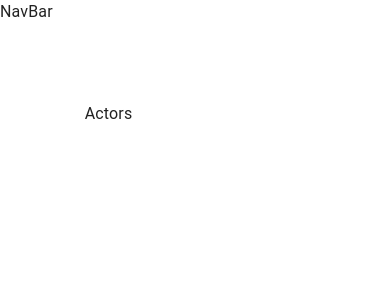
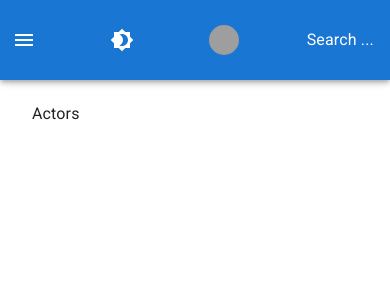
Before and after one commit to aditya-gore/filmistaan, a React (Create React App) app: page /actors/1 in a window 390 px wide. Shown: the top 300 px of the page. Built offline with nearby package versions, Linux system fonts and the light colour scheme; grey boxes are pictures that could not be loaded.

Commit message:
navbar basic

```diff
--- a/public/index.html
+++ b/public/index.html
@@ -11,6 +11,13 @@
     />
     <link rel="apple-touch-icon" href="%PUBLIC_URL%/logo192.png" />
     <link rel="manifest" href="%PUBLIC_URL%/manifest.json" />
+    <link rel="preconnect" href="https://fonts.googleapis.com" />
+    <link rel="preconnect" href="https://fonts.gstatic.com" crossorigin />
+    <link
+      rel="stylesheet"
+      href="https://fonts.googleapis.com/css2?family=Roboto:wght@300;400;500;600;700&display=swap"
+    />
+
     <title>Filmpire</title>
   </head>
   <body>
--- a/src/components/NavBar/NavBar.jsx
+++ b/src/components/NavBar/NavBar.jsx
@@ -1,9 +1,81 @@
+/* eslint-disable import/no-named-as-default-member */
+/* eslint-disable import/no-named-as-default */
+/* eslint-disable jsx-quotes */
+/* eslint-disable no-unused-vars */
+/* eslint-disable import/no-extraneous-dependencies */
 /* eslint-disable no-console */
 import React from 'react';
+import {
+  AppBar,
+  IconButton,
+  Toolbar,
+  Drawer,
+  Button,
+  Avatar,
+  useMediaQuery,
+} from '@mui/material';
+import {
+  Menu,
+  AccountCircle,
+  Brightness4,
+  Brightness7,
+} from '@mui/icons-material';
+import { Link } from 'react-router-dom';
+import { useTheme } from '@mui/material/styles';
+
+import useStyles from './styles';
 
 const NavBar = () => {
-  console.log('NavBar');
-  return <div>NavBar</div>;
+  const classes = useStyles();
+  const isMobile = useMediaQuery('(max-width:600px)');
+  const theme = useTheme();
+  const isAuthenticated = true;
+  return (
+    <>
+      <AppBar position='fixed'>
+        <Toolbar className={classes.toolbar}>
+          {isMobile && (
+            <IconButton
+              color='inherit'
+              edge='start'
+              style={{ outline: 'none' }}
+              onClick={() => {}}
+              className={classes.menuButton}
+            >
+              <Menu />
+            </IconButton>
+          )}
+          <IconButton color='inherit' sx={{ ml: 1 }} onClick={() => {}}>
+            {theme.palette.mode === 'dark' ? <Brightness7 /> : <Brightness4 />}
+          </IconButton>
+          {!isMobile && 'Search ...'}
+          <div>
+            {!isAuthenticated ? (
+              <Button color='inherit' onClick={() => {}}>
+                Login &nbsp; <AccountCircle />
+              </Button>
+            ) : (
+              <Button
+                color='inherit'
+                component={Link}
+                to='/profile/:id'
+                className={classes.linkButton}
+                onClick={() => {}}
+              >
+                {!isMobile && <>My Movies &nbsp;</>}
+                <Avatar
+                  style={{ width: 30, height: 30 }}
+                  alt='Profile'
+                  src='https://cdn.pixabay.com/photo/2016/08/08/09/17/avatar-1577909_1280.png'
+                />
+              </Button>
+            )}
+          </div>
+          {isMobile && 'Search ...'}
+        </Toolbar>
+      </AppBar>
+    </>
+  );
 };
 
 export default NavBar;
--- /dev/null
+++ b/src/components/NavBar/styles.js
@@ -0,0 +1,21 @@
+/* eslint-disable import/no-extraneous-dependencies */
+import { makeStyles } from '@mui/styles';
+
+export default makeStyles((theme) => ({
+  toolbar: {
+    height: '80px',
+    display: 'flex',
+    justifyContent: 'space-between',
+    marginLeft: '240px',
+    [theme.breakpoints.down('sm')]: {
+      margin: 0,
+      flexWrap: 'wrap',
+    },
+  },
+  menuButton: {
+    marginRight: theme.spacing(2),
+    [theme.breakpoints.up('sm')]: {
+      display: 'none',
+    },
+  },
+}));
--- a/src/index.js
+++ b/src/index.js
@@ -7,11 +7,17 @@
 import React from 'react';
 import ReactDOM from 'react-dom';
 import { BrowserRouter } from 'react-router-dom';
+import { createTheme, ThemeProvider } from '@mui/material/styles';
+
 import App from './components/App';
 
+const theme = createTheme({});
+
 ReactDOM.render(
-  <BrowserRouter>
-    <App />
-  </BrowserRouter>,
+  <ThemeProvider theme={theme}>
+    <BrowserRouter>
+      <App />
+    </BrowserRouter>
+  </ThemeProvider>,
   document.getElementById('root'),
 );
```
